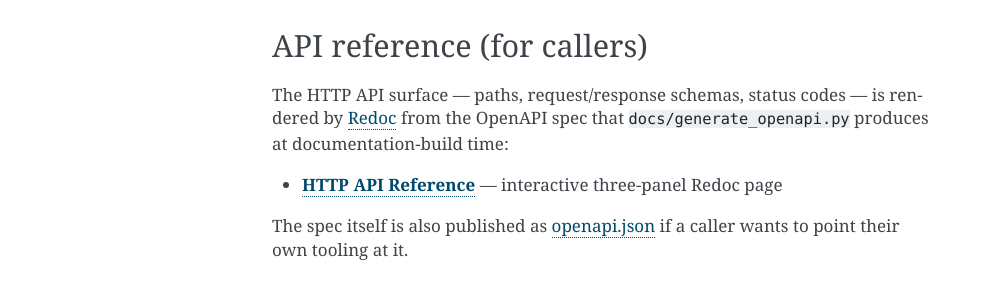
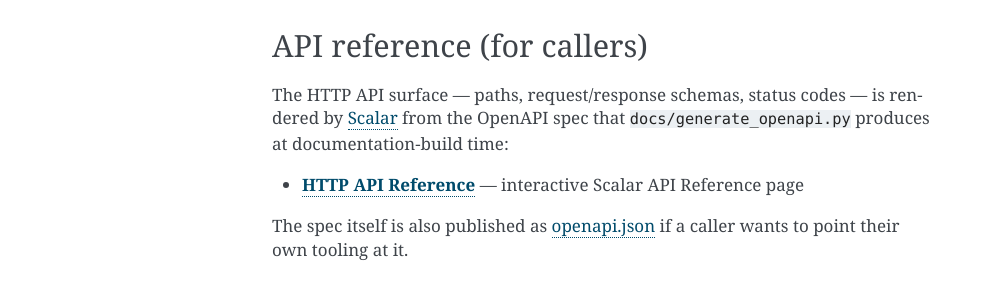
Before and after one commit to timpugh/lambda-powertools-reference, a Sphinx documentation site: the page built from docs/index.md, in a window 1280 px wide. Shown: the part 575-875 px from the top of the page, without its empty margins (148-1141 px from the left). Built offline with Sphinx 7.4.7, drawn with Linux system fonts in a browser that asks for light colours.

Commit message:
refactor(docs): switch OpenAPI renderer from Redoc to Scalar
Scalar's open-source bundle includes an interactive request sandbox
("Try it out") that Redoc gates behind Redocly's paid Premium tier.
For this reference project the OSS feature parity matters more than
Redoc's slightly more polished read-only layout — callers can now
exercise the API directly from the docs site.

Same supply-chain posture as before: bundle is loaded from jsdelivr
with a pinned version (@scalar/api-reference@1.52.3) and a sha384 SRI
hash. Bumping the version is still a two-line change in docs/api.html.

No other moving pieces changed — docs/generate_openapi.py, html_extra_path
wiring, and the index.md link all work identically.

```diff
--- a/docs/api.html
+++ b/docs/api.html
@@ -4,23 +4,23 @@
     <meta charset="UTF-8" />
     <meta name="viewport" content="width=device-width, initial-scale=1" />
     <title>Hello World API Reference</title>
-    <link rel="stylesheet" href="https://fonts.googleapis.com/css?family=Montserrat:300,400,700|Roboto:300,400,700" />
     <style>
       body { margin: 0; padding: 0; }
     </style>
   </head>
   <body>
-    <redoc spec-url="openapi.json"></redoc>
+    <script id="api-reference" data-url="openapi.json"></script>
     <!--
-      Redoc standalone bundle, pinned to a specific version with an SRI hash.
-      If jsdelivr ever serves tampered bytes, the browser will refuse to
-      execute the script. Bump the version and recompute the hash with:
-        curl -sSL https://cdn.jsdelivr.net/npm/redoc@<version>/bundles/redoc.standalone.js \
+      Scalar API Reference standalone bundle, pinned to a specific version
+      with an SRI hash. If jsdelivr ever serves tampered bytes, the browser
+      will refuse to execute the script. Bump the version and recompute the
+      hash with:
+        curl -sSL https://cdn.jsdelivr.net/npm/@scalar/api-reference@<version>/dist/browser/standalone.js \
           | openssl dgst -sha384 -binary | openssl base64 -A
     -->
     <script
-      src="https://cdn.jsdelivr.net/npm/redoc@2.5.2/bundles/redoc.standalone.js"
-      integrity="sha384-70P5pmIdaQdVbxvjhrcTDv1uKcKqalZ3OHi7S2J+uzDl0PW8dO6L+pHOpm9EEjGJ"
+      src="https://cdn.jsdelivr.net/npm/@scalar/api-reference@1.52.3/dist/browser/standalone.js"
+      integrity="sha384-a6lVW8cVFPoDBh+KvKGb0wNyPe0VM9D9bJU8yZeenFroXKmRAdunHuClYMKFe56L"
       crossorigin="anonymous"
       referrerpolicy="no-referrer"
     ></script>
--- a/docs/index.md
+++ b/docs/index.md
@@ -16,10 +16,10 @@
 ## API reference (for callers)
 
 The HTTP API surface — paths, request/response schemas, status codes — is
-rendered by [Redoc](https://github.com/Redocly/redoc) from the OpenAPI spec
-that `docs/generate_openapi.py` produces at documentation-build time:
+rendered by [Scalar](https://github.com/scalar/scalar) from the OpenAPI
+spec that `docs/generate_openapi.py` produces at documentation-build time:
 
-- **[HTTP API Reference](api.html)** — interactive three-panel Redoc page
+- **[HTTP API Reference](api.html)** — interactive Scalar API Reference page
 
 The spec itself is also published as [openapi.json](openapi.json) if a caller
 wants to point their own tooling at it.
```
Also changed, not shown: README.md (+3 -3 lines), docs/conf.py (+5 -5 lines).
